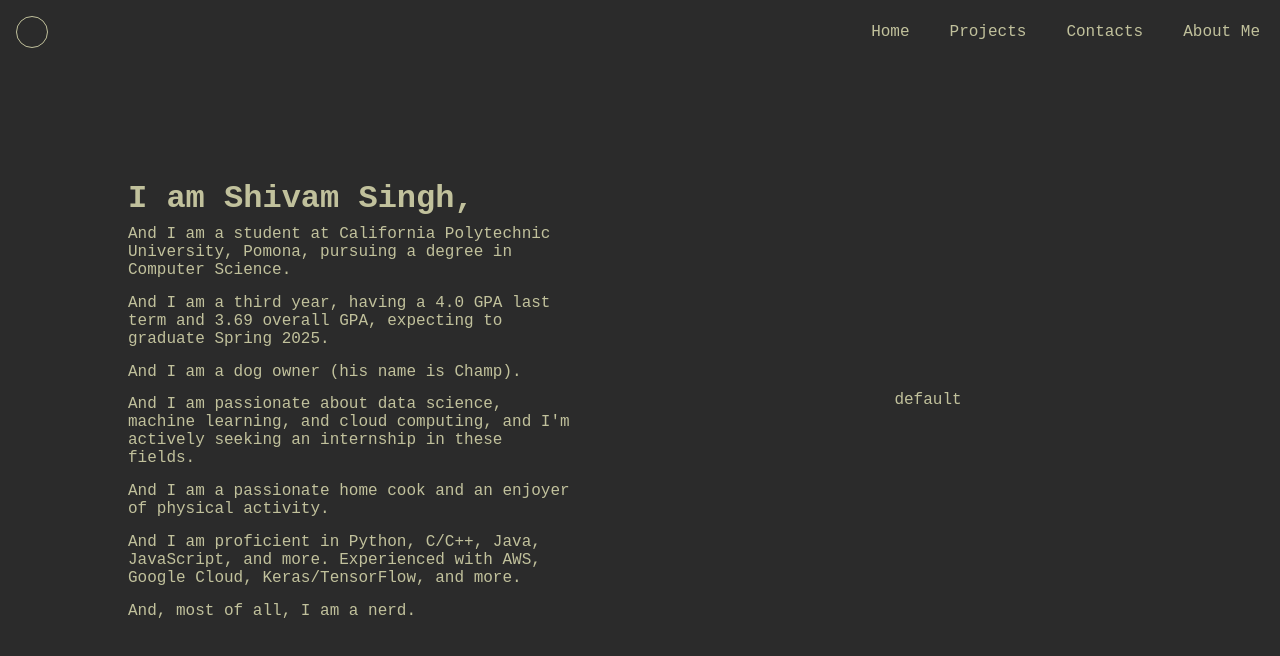
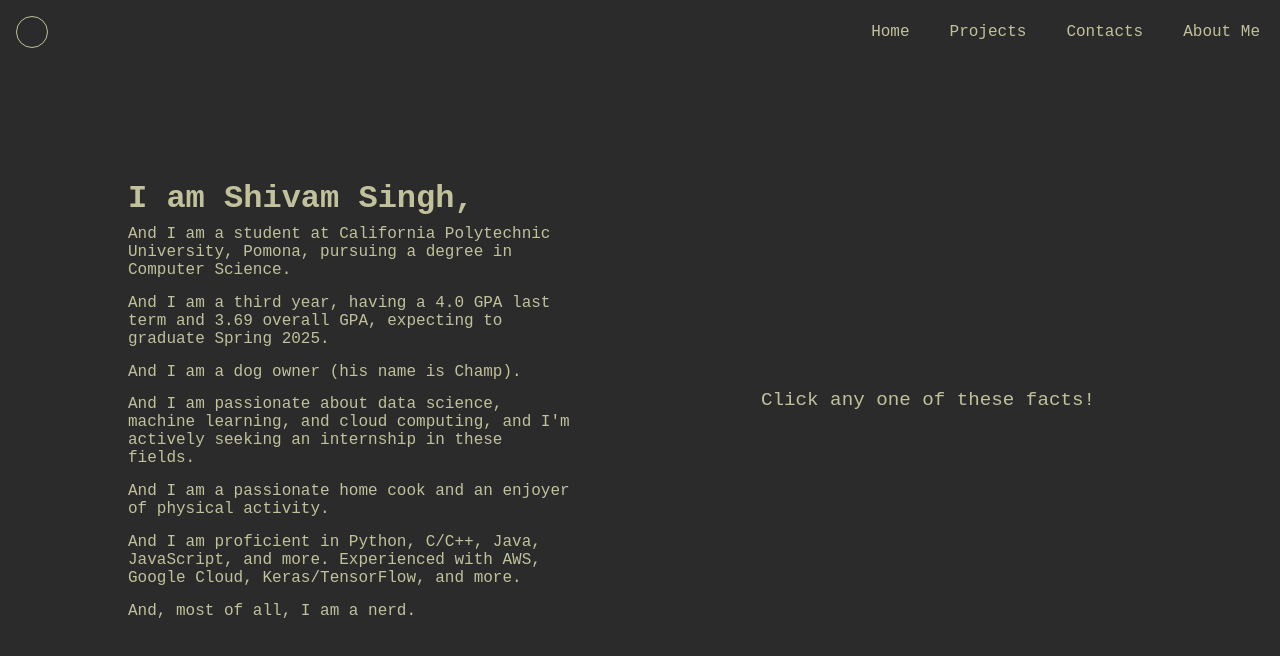
Before and after one commit to ShivamOfTheSingh/shivamsite, a React (Vite) app: page /me in a window 1280 px wide. Shown: the top 656 px of the page. Built offline with nearby package versions, Linux system fonts and the light colour scheme.

Commit message:
smoother framerate

```diff
--- a/src/components/aboutme/AboutMe.jsx
+++ b/src/components/aboutme/AboutMe.jsx
@@ -3,7 +3,7 @@ import "./AboutMe.css"
 import Model from './Model'
 
 const AboutMe = (props) => {
-  const [currInfo, setInfo] = useState("default");
+  const [currInfo, setInfo] = useState("Click any one of these facts!");
 
   const changeModel = (newInfo) => {
       if (newInfo != currInfo) {
@@ -14,8 +14,8 @@ const AboutMe = (props) => {
           });
 
           setTimeout(() => { setInfo(newInfo) }, 375)
-      }
-  }
+        }
+    }
 
   return (
         <>
--- a/src/components/aboutme/Model.css
+++ b/src/components/aboutme/Model.css
@@ -11,4 +11,5 @@
 }
 
 .Model {
+    font-size: 1.5vw;
 }
--- a/src/components/contacts/Flow.jsx
+++ b/src/components/contacts/Flow.jsx
@@ -39,12 +39,12 @@ const Flow = () => {
                 let dir = p5.createVector(p.x, p.y);
                 dir.sub(cursor);
                 dir.normalize();
-                let repulsion = 7;
+                let repulsion = 3;
                 dir.mult(repulsion);
                 p.add(dir);
             }
 
-            let n = p5.noise(p.x * scl, p.y * scl, zOff * 3);
+            let n = p5.noise(p.x * scl, p.y * scl, zOff);
             let angle = p5.TWO_PI * n;
             p.x += Math.cos(angle) * speed;
             p.y += Math.sin(angle) * speed;
--- a/src/components/home/Valley.jsx
+++ b/src/components/home/Valley.jsx
@@ -15,7 +15,6 @@ const Valley = () => {
 		rows = Math.ceil(h / size);
 
 		p5.noiseDetail(32, 0.55);
-		p5.frameRate(20);
 		p5.createCanvas(window.innerWidth, window.innerHeight, p5.WEBGL).parent(
 			canvasParentRef
 		);
```
